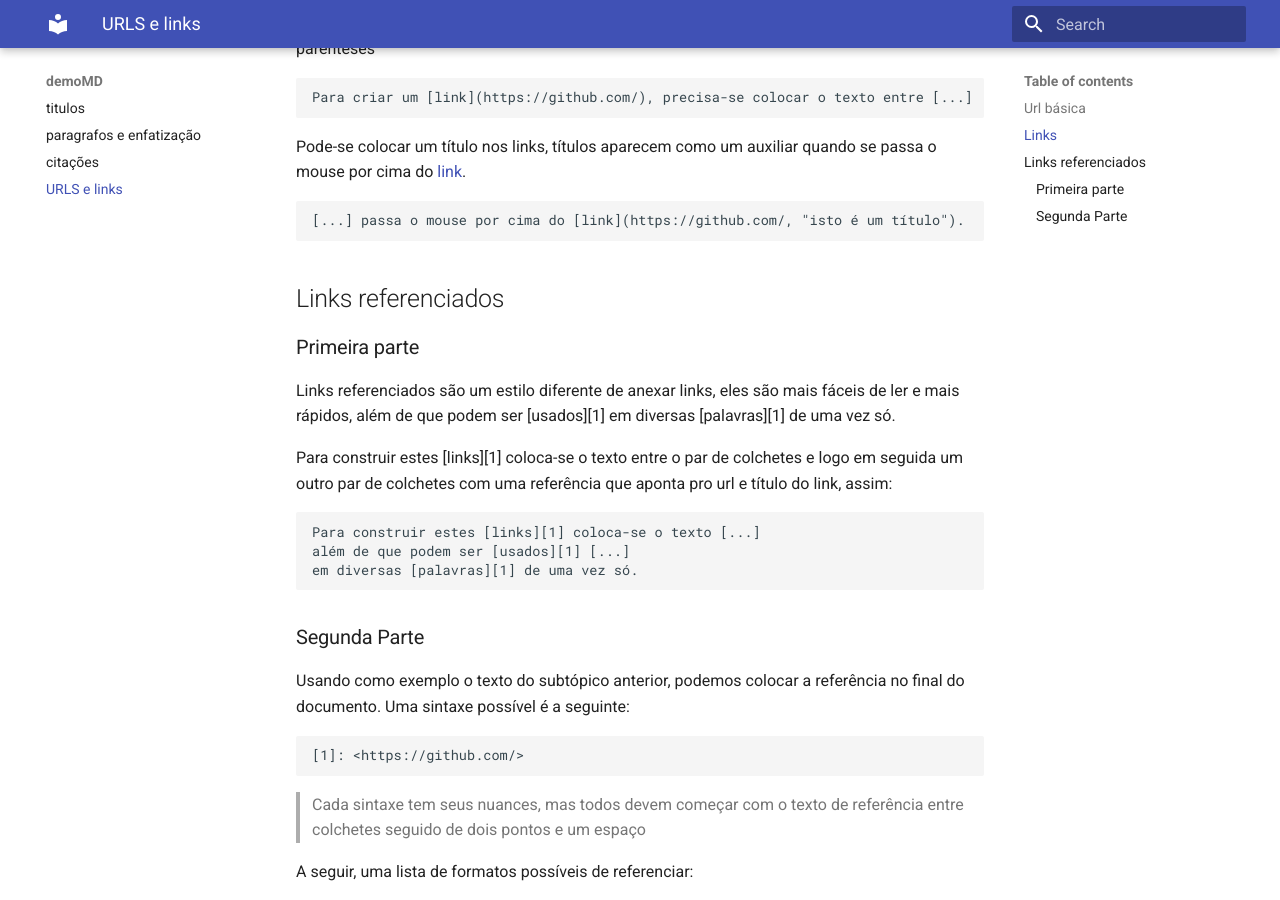
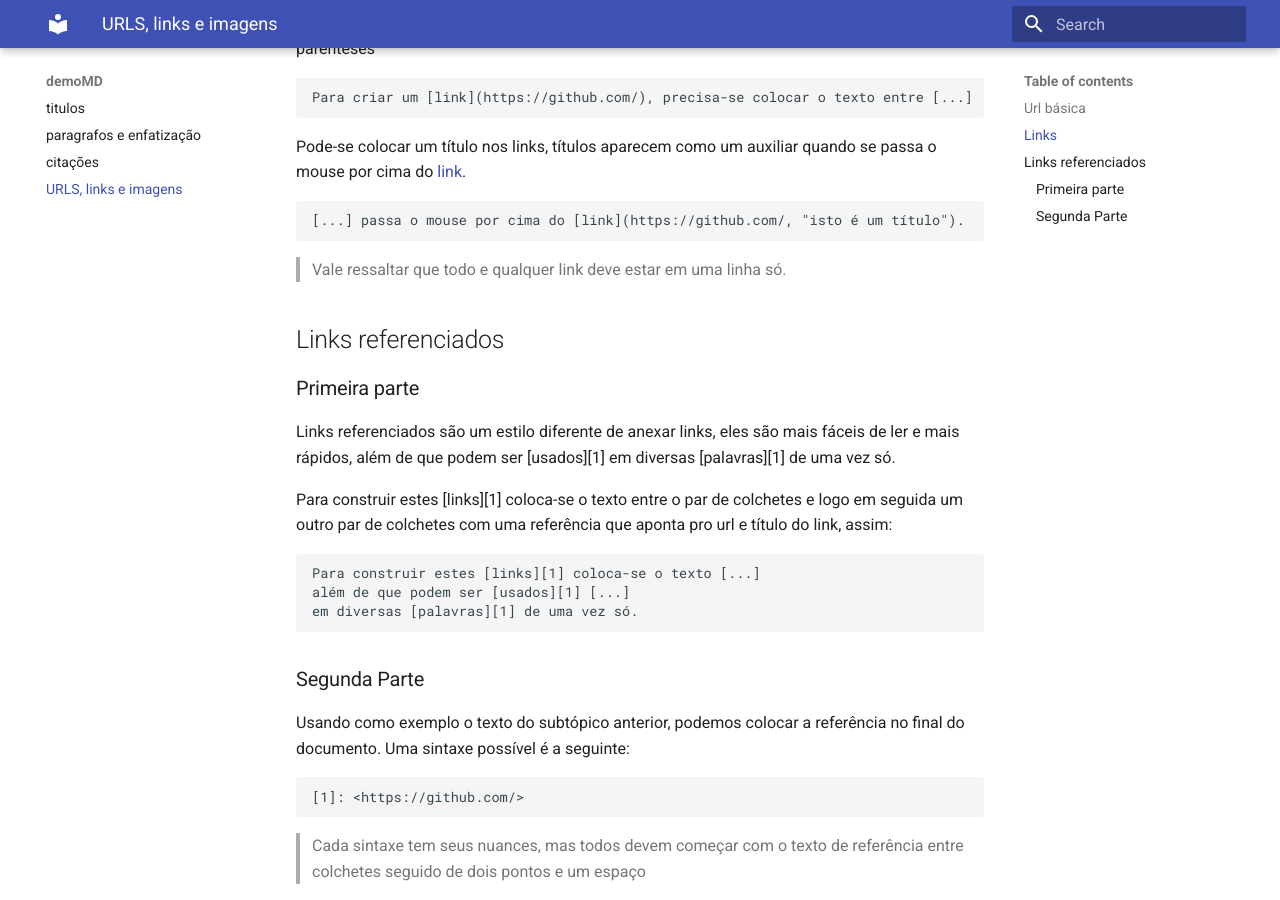
Before and after one commit to Leonardo1234321/demomd, an MkDocs documentation site: the page built from docs/links.md, in a window 1280 px wide and 900 px high, scrolled down 444 px. Built offline with MkDocs 1.6.1 and Material for MkDocs 9.7.7, drawn with Linux system fonts in a browser that asks for light colours.

Commit message:
algumas alterações

```diff
--- a/docs/links.md
+++ b/docs/links.md
@@ -16,6 +16,8 @@ Para criar um [link](https://github.com/), precisa-se colocar o texto entre colc
 Pode-se colocar um título nos links, títulos aparecem como um auxiliar quando se passa o mouse por cima do [link](https://github.com/, "isto é um título").
 
     [...] passa o mouse por cima do [link](https://github.com/, "isto é um título").
+
+> Vale ressaltar que todo e qualquer link deve estar em uma linha só.
 
 ## Links referenciados
 
--- a/mkdocs.yml
+++ b/mkdocs.yml
@@ -5,7 +5,7 @@ nav:
   - titulos: headings.md
   - paragrafos e enfatização: paragraphs.md
   - citações: blockquotes.md
-  - URLS e links: links.md
+  - URLS, links e imagens: links.md
 
 theme:
   name: material
```
